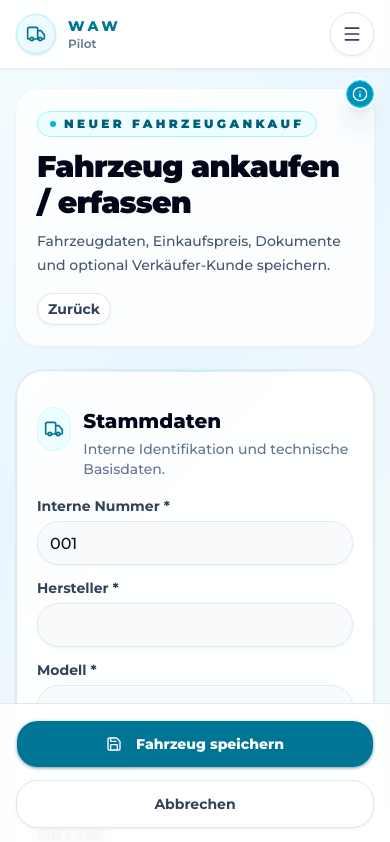
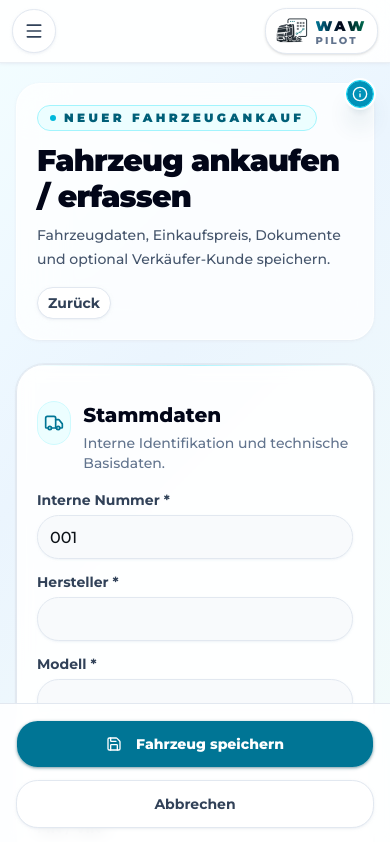
Before and after one commit to JohnDrigallaDev/waw-pilot-demo, a Next.js app: page /dashboard/vehicles/new in a window 390 px wide. Shown: the top 842 px of the page. Built offline with nearby package versions, Linux system fonts and the light colour scheme; no server answers; the database is empty.

Commit message:
Update mobile header

```diff
--- a/components/layout/mobile-header.tsx
+++ b/components/layout/mobile-header.tsx
@@ -1,7 +1,9 @@
 "use client";
 
+import Image from "next/image";
+import Link from "next/link";
 import { useState } from "react";
-import { Menu, Truck } from "lucide-react";
+import { Menu } from "lucide-react";
 
 import { SidebarContent } from "@/components/layout/app-sidebar";
 import { Button } from "@/components/ui/button";
@@ -16,21 +18,8 @@ export function MobileHeader() {
     const [open, setOpen] = useState(false);
 
     return (
-        <header className="sticky top-0 z-50 border-b border-slate-200/70 bg-white/90 px-4 py-3 shadow-sm shadow-slate-200/60 backdrop-blur-xl lg:hidden">
+        <header className="border-b border-slate-200/70 bg-white/90 px-3 py-2 shadow-sm shadow-slate-200/60 backdrop-blur-xl lg:hidden">
             <div className="flex items-center justify-between">
-                <div className="flex items-center gap-3">
-                    <div className="flex size-10 items-center justify-center rounded-2xl border border-cyan-200 bg-gradient-to-br from-cyan-50 to-blue-50 text-cyan-700 shadow-sm">
-                        <Truck className="size-5" />
-                    </div>
-
-                    <div>
-                        <p className="text-sm font-extrabold uppercase tracking-[0.24em] text-cyan-700">
-                            WAW
-                        </p>
-                        <p className="text-xs font-semibold text-slate-500">Pilot</p>
-                    </div>
-                </div>
-
                 <Sheet open={open} onOpenChange={setOpen}>
                     <SheetTrigger asChild>
                         <Button
@@ -53,6 +42,29 @@ export function MobileHeader() {
                         </div>
                     </SheetContent>
                 </Sheet>
+
+                <Link
+                    href="/dashboard"
+                    className="flex items-center gap-2 rounded-2xl border border-slate-200 bg-white px-2.5 py-1.5 shadow-sm transition hover:border-cyan-200 hover:bg-cyan-50/60 focus-visible:outline-none focus-visible:ring-4 focus-visible:ring-cyan-100"
+                    aria-label="Zum Dashboard"
+                >
+                    <Image
+                        src="/software-logo.png"
+                        alt="WAW Pilot"
+                        width={32}
+                        height={32}
+                        className="h-8 w-8 object-contain"
+                        priority
+                    />
+                    <span className="leading-none">
+                        <span className="block bg-gradient-to-r from-cyan-700 via-slate-950 to-emerald-700 bg-clip-text text-sm font-black uppercase tracking-[0.18em] text-transparent">
+                            WAW
+                        </span>
+                        <span className="block text-[10px] font-extrabold uppercase tracking-[0.22em] text-slate-500">
+                            Pilot
+                        </span>
+                    </span>
+                </Link>
             </div>
         </header>
     );
```
